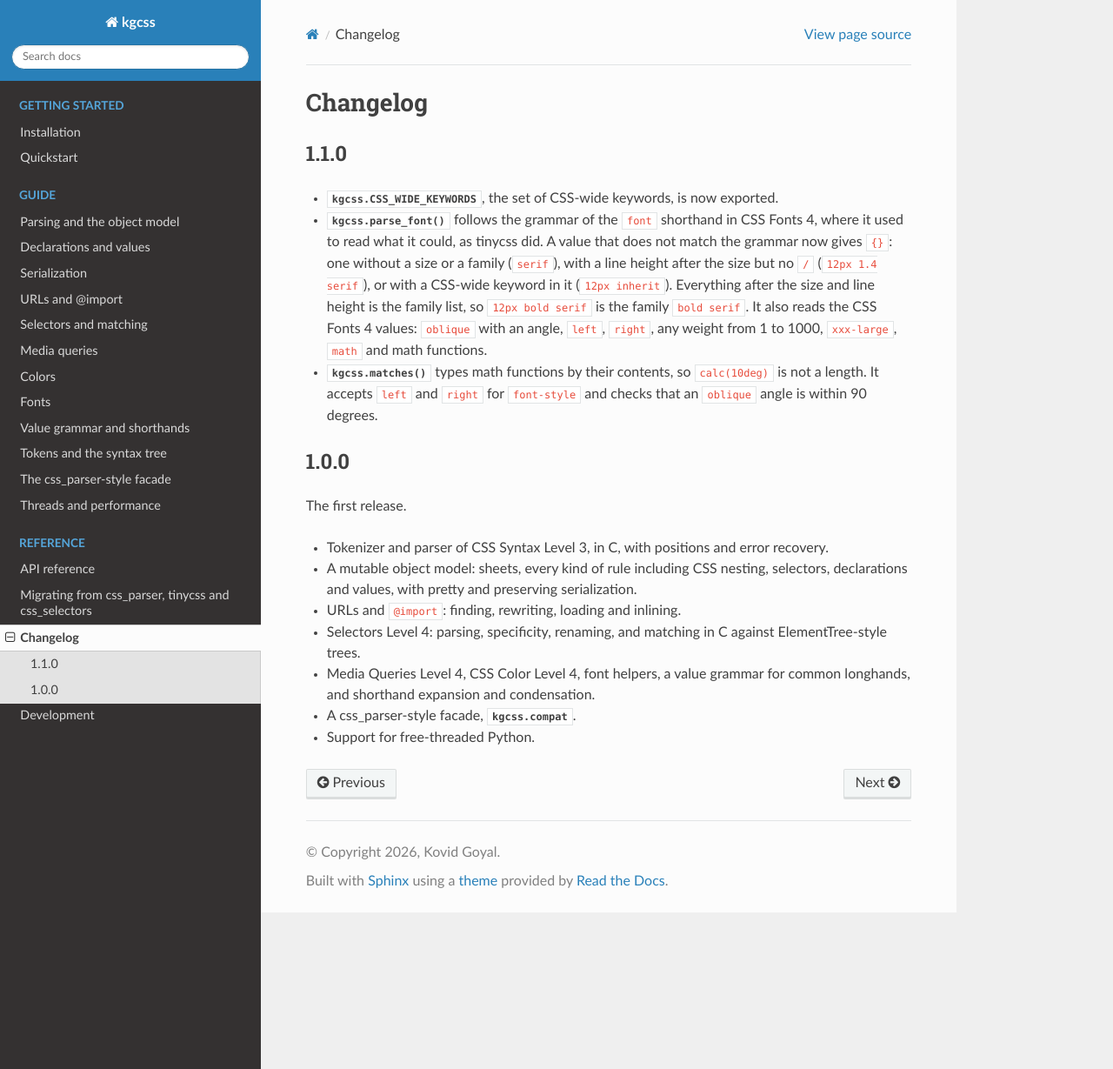
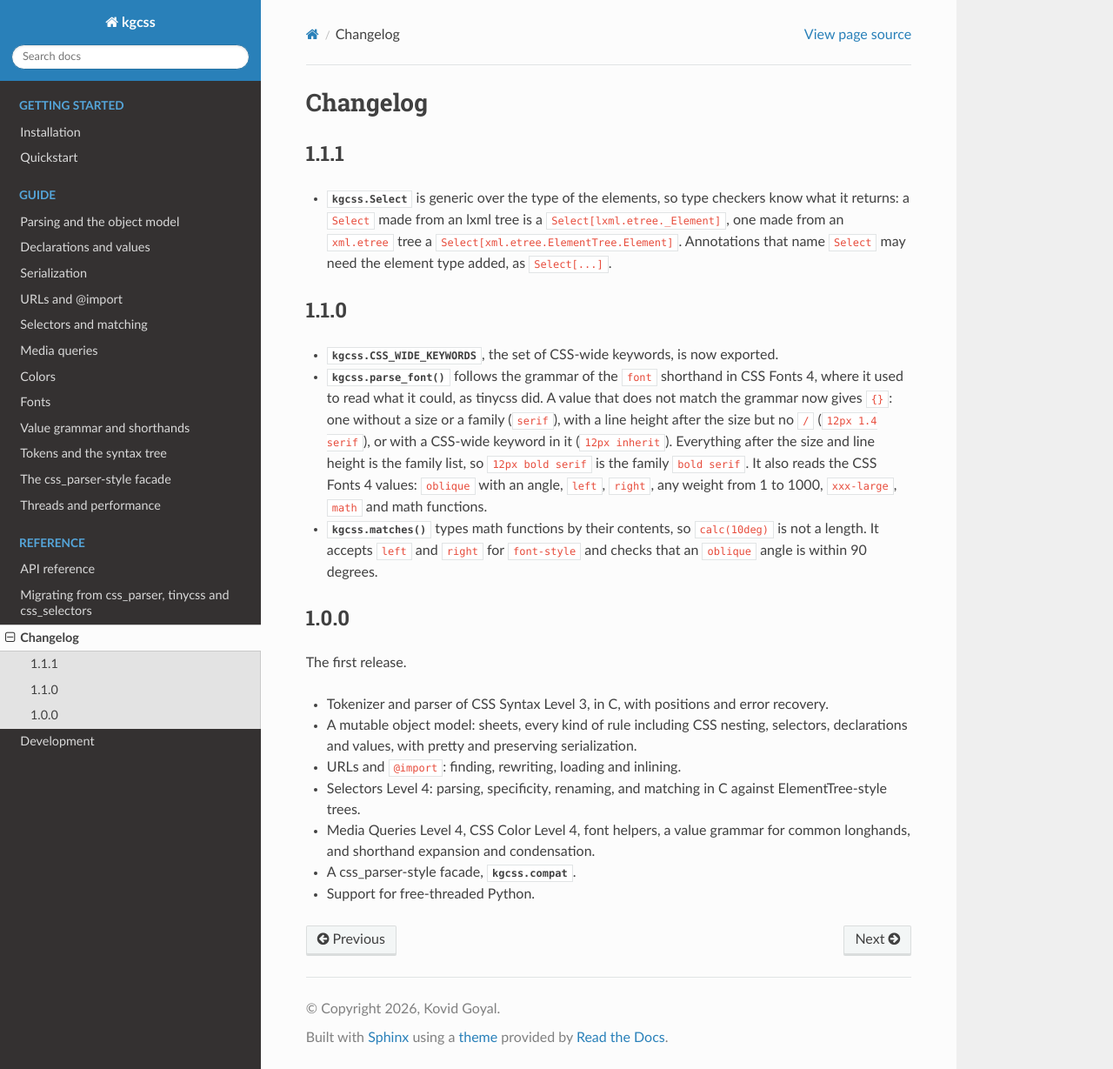
Before and after one commit to kovidgoyal/kgcss, a Sphinx documentation site: the page built from docs/changelog.rst, in a window 1280 px wide and 1229 px high. Shown: the whole window at 87% size. Built offline with Sphinx 7.4.7 and the Read the Docs theme 3.1.0, drawn with Linux system fonts in a browser that asks for light colours.

Commit message:
Version 1.1.1

```diff
--- a/docs/changelog.rst
+++ b/docs/changelog.rst
@@ -1,5 +1,14 @@
 Changelog
 =========
+
+1.1.1
+-----
+
+- :class:`kgcss.Select` is generic over the type of the elements, so type
+  checkers know what it returns: a ``Select`` made from an lxml tree is a
+  ``Select[lxml.etree._Element]``, one made from an ``xml.etree`` tree a
+  ``Select[xml.etree.ElementTree.Element]``. Annotations that name
+  ``Select`` may need the element type added, as ``Select[...]``.
 
 1.1.0
 -----
--- a/src/kgcss/_version.py
+++ b/src/kgcss/_version.py
@@ -1,3 +1,3 @@
 # License: BSD-3-Clause Copyright: 2026, Kovid Goyal <kovid at kovidgoyal.net>
 
-__version__ = '1.1.0'
+__version__ = '1.1.1'
```
